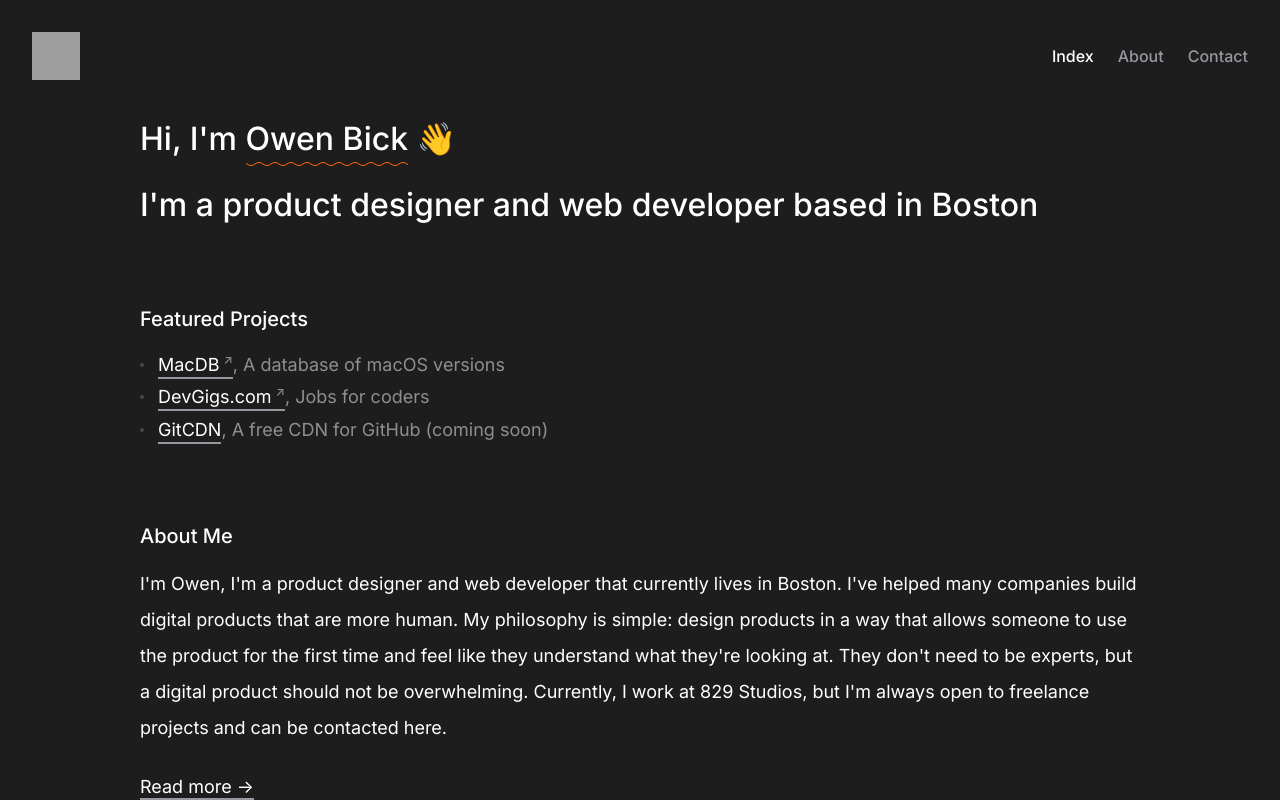
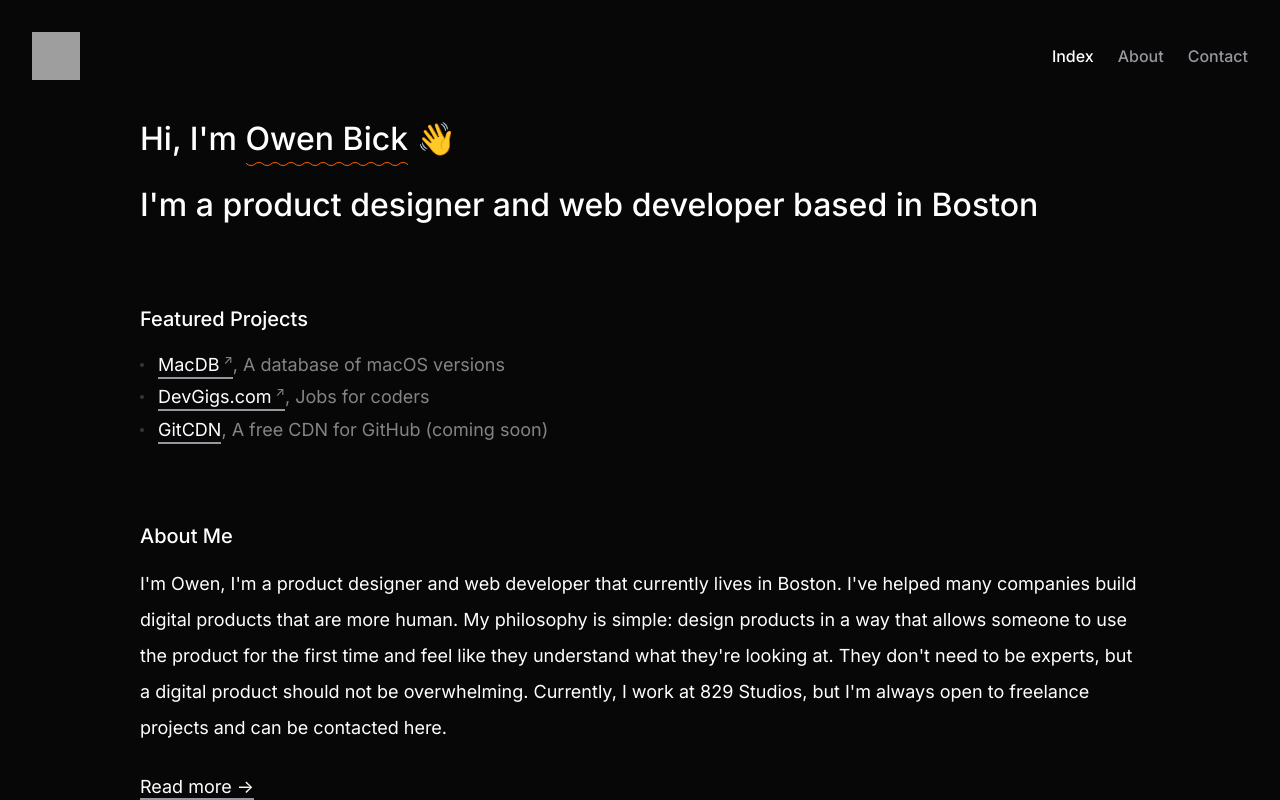
Before and after one commit to bick/website, a Next.js app: page / in a window 1280 px wide. Shown: the top 800 px of the page. Built offline with nearby package versions, Linux system fonts and the light colour scheme; grey boxes are pictures that could not be loaded.

Commit message:
Update variables.scss

```diff
--- a/styles/partials/variables.scss
+++ b/styles/partials/variables.scss
@@ -1,7 +1,7 @@
 :root {
     --white: #fff;
-    --black: #1D1D1D;
+    --black: #070707;
     --link: #9797a0;
-    --back: #111115;
-    --back-hover: #1e1e24;
+    --back: #202020;
+    --back-hover: #2C2C2C;
 }
```
